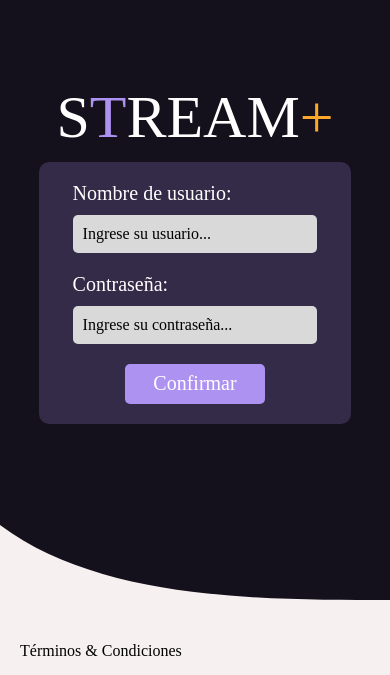
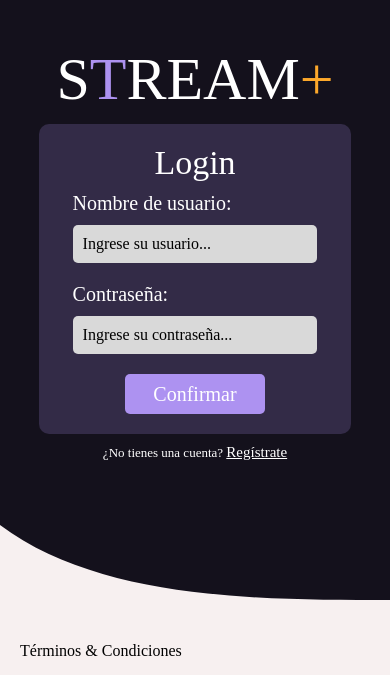
Before and after one commit to JuanMorello506/streamplus, a React Native app: screen /LogInRegister in a window 390 px wide. Shown: the part 169-844 px from the top of the page. Built offline with nearby package versions, Linux system fonts and the light colour scheme.

Commit message:
Register y Login view

```diff
--- a/src/components/logInRegister/LogInRegister.js
+++ b/src/components/logInRegister/LogInRegister.js
@@ -1,17 +1,35 @@
-import React, { useState, useContext } from 'react';
-import { View, Text, TextInput, TouchableOpacity, StyleSheet, useWindowDimensions} from 'react-native';
+import React, { useState, useContext, useEffect } from 'react';
+import { View, Text, TextInput, TouchableOpacity, StyleSheet, useWindowDimensions, Keyboard } from 'react-native';
 import { useNavigation } from '@react-navigation/native';
-import Svg, {Path} from 'react-native-svg';
+import Svg, { Path } from 'react-native-svg';
 import { styles } from "./style.js";
 import AuthContext from '../../services/AuthContext/index.js';
 
 export default function LogInRegister() {
 	const [username, setUsername] = useState('');
 	const [password, setPassword] = useState('');
-	const {height, width} = useWindowDimensions();
+	const [email, setEmail] = useState('');
+	const [esLogin, setEsLogin] = useState(true);
+
+	const [isKeyboardVisible, setKeyboardVisible] = useState(false);
+	const { height, width } = useWindowDimensions();
 	const navigation = useNavigation();
 
-	const {setAuthData} = useContext(AuthContext);
+	const { setAuthData } = useContext(AuthContext);
+
+	useEffect(() => {
+		const keyboardDidShowListener = Keyboard.addListener('keyboardDidShow', () => {
+			setKeyboardVisible(true); // or some other action
+		});
+		const keyboardDidHideListener = Keyboard.addListener('keyboardDidHide', () => {
+			setKeyboardVisible(false); // or some other action
+		});
+
+		return () => {
+			keyboardDidHideListener.remove();
+			keyboardDidShowListener.remove();
+		};
+	}, []);
 
 	const handleSubmit = () => {
 		console.log('Username:', username);
@@ -26,6 +44,7 @@ export default function LogInRegister() {
 		<View style={styles.container}>
 			<Text style={styles.title}>S<Text style={styles.t}>T</Text>REAM<Text style={styles.plus}>+</Text></Text>
 			<View style={styles.form}>
+				<Text style={styles.titlePage}>{esLogin ? "Login" : 'Registrarse'}</Text>
 				<View style={styles.formField}>
 					<Text style={styles.label}>Nombre de usuario:</Text>
 					<TextInput
@@ -35,6 +54,17 @@ export default function LogInRegister() {
 						placeholder='Ingrese su usuario...'
 					/>
 				</View>
+				{!esLogin && (
+					<View style={styles.formField}>
+						<Text style={styles.label}>Correo electrónico:</Text>
+						<TextInput
+							style={styles.input}
+							value={email}
+							onChangeText={setEmail}
+							placeholder='Ingrese su correo...'
+						/>
+					</View>
+				)}
 				<View style={styles.formField}>
 					<Text style={styles.label}>Contraseña:</Text>
 					<TextInput
@@ -49,10 +79,20 @@ export default function LogInRegister() {
 					<Text style={styles.buttonText}>Confirmar</Text>
 				</TouchableOpacity>
 			</View>
+			<Text style={styles.noAccount}>
+				{esLogin ? "¿No tienes una cuenta? " : "¿Ya tienes una cuenta? "}
+				<Text style={styles.register} onPress={() => setEsLogin(!esLogin)}>
+					{esLogin ? 'Regístrate' : 'LogIn'}
+				</Text>
+			</Text>
+			{!isKeyboardVisible && (
+				<>
 					<Svg style={styles.wave} height="150" width={width} viewBox={`0 0 ${width} 150`}>
 						<Path d={`M0 150 L0 0 C100 75 ${width / 1.5} 75 ${width} 75 L${width} 150 Z`} fill="#F7F0F0" />
 					</Svg>
 					<Text style={styles.tyc}>Términos & Condiciones</Text>
+				</>
+			)}
 		</View>
 	)
 }
--- a/src/components/logInRegister/style.js
+++ b/src/components/logInRegister/style.js
@@ -20,6 +20,12 @@ export const styles = StyleSheet.create({
 	},
 	plus: {
 		color: '#FCA82B',
+	},
+	titlePage: {
+		color: 'white',
+		fontSize: 34,
+		fontFamily: 'sans-serif-medium',
+		marginBottom: 10,
 	},
 	form: {
 		backgroundColor: '#332B47',
@@ -62,6 +68,24 @@ export const styles = StyleSheet.create({
 		fontSize: 20,
 		fontFamily: 'sans-serif-medium',
 	},
+	noAccount: {
+		color: 'white',
+		fontSize: 13,
+		fontFamily: 'sans-serif-medium',
+		marginTop: 10,
+		zIndex: 1,
+	},
+	register: {
+		fontSize: 15,
+		textDecorationLine: 'underline'
+	},
+	wave: {
+		position: 'absolute',
+		bottom: 0,
+		left: 0,
+		width: '100%',
+		zIndex: 0,
+	},
 	tyc: {
 		color: 'black',
 		fontSize: 16,
@@ -71,10 +95,4 @@ export const styles = StyleSheet.create({
 		bottom: 15,
 		left: 20,
 	},
-	wave : {
-		position: 'absolute',
-		bottom: 0,
-		left: 0,
-		width: '100%',
-	},
 });
```
Lines whose indentation alone changed are shown as unchanged.
